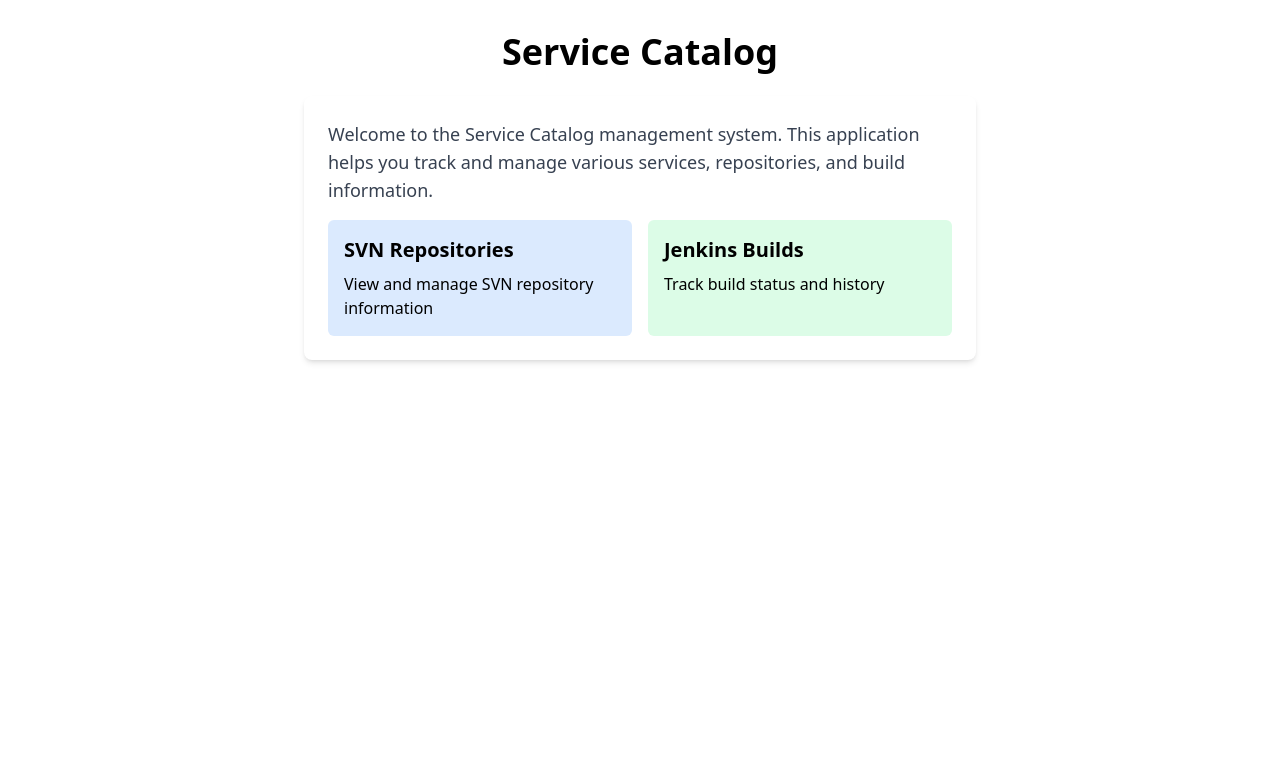
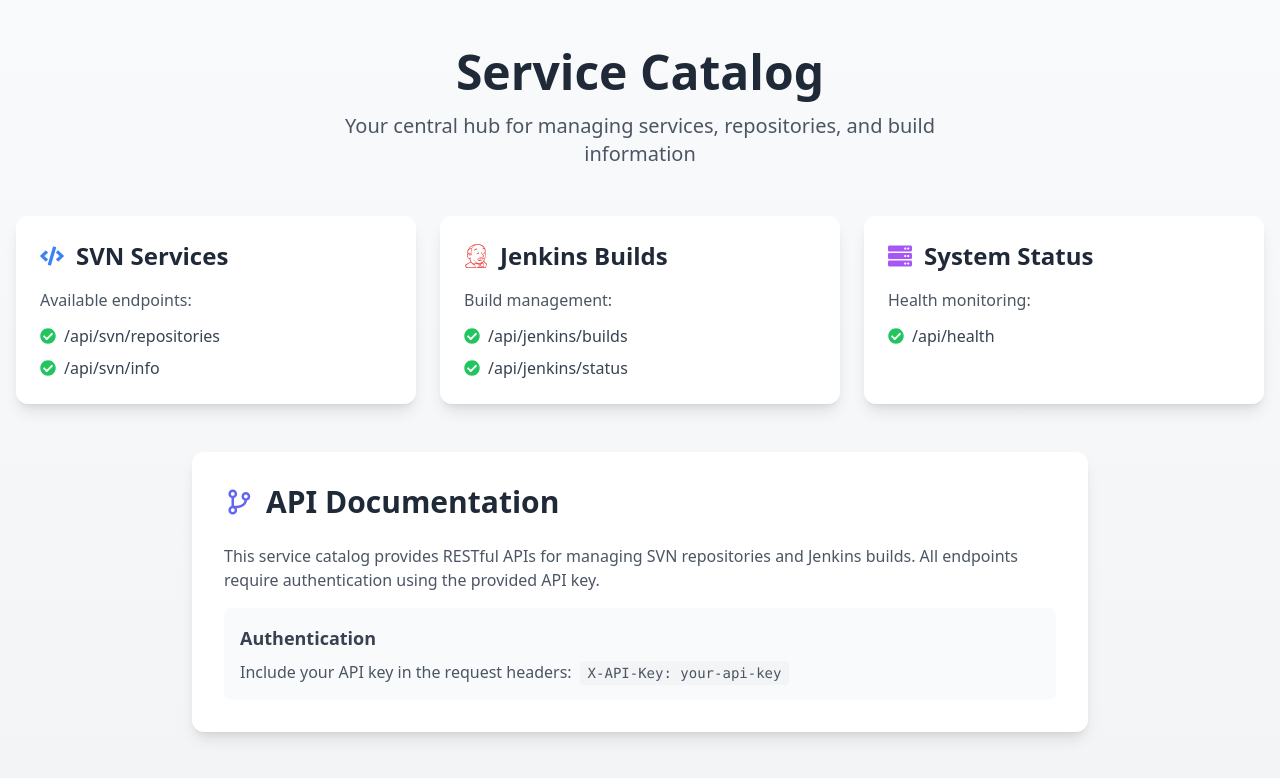
Before and after one commit to guidohollander/catalog-rest-server, a Next.js app: page / in a window 1280 px wide. Shown: the top 778 px of the page. Built offline with nearby package versions, Linux system fonts and the light colour scheme.

Commit message:
Deployment update 2024-12-20 11:22:26

```diff
--- a/app/page.tsx
+++ b/app/page.tsx
@@ -1,21 +1,98 @@
+import { FaServer, FaJenkins, FaCode, FaDatabase, FaCheckCircle } from 'react-icons/fa';
+import { BiGitBranch } from 'react-icons/bi';
+
 export default function Home() {
   return (
-    <div className="container mx-auto px-4 py-8">
-      <h1 className="text-4xl font-bold text-center mb-6">Service Catalog</h1>
-      <div className="max-w-2xl mx-auto bg-white shadow-md rounded-lg p-6">
-        <p className="text-lg text-gray-700 mb-4">
-          Welcome to the Service Catalog management system.
-          This application helps you track and manage various services,
-          repositories, and build information.
-        </p>
-        <div className="grid grid-cols-2 gap-4">
-          <div className="bg-blue-100 p-4 rounded-md">
-            <h2 className="text-xl font-semibold mb-2">SVN Repositories</h2>
-            <p>View and manage SVN repository information</p>
+    <div className="min-h-screen bg-gradient-to-b from-gray-50 to-gray-100">
+      <div className="container mx-auto px-4 py-12">
+        <div className="text-center mb-12">
+          <h1 className="text-5xl font-bold text-gray-800 mb-4">Service Catalog</h1>
+          <p className="text-xl text-gray-600 max-w-2xl mx-auto">
+            Your central hub for managing services, repositories, and build information
+          </p>
+        </div>
+
+        <div className="grid md:grid-cols-2 lg:grid-cols-3 gap-6 max-w-7xl mx-auto">
+          {/* SVN Section */}
+          <div className="bg-white rounded-xl shadow-lg p-6 transform transition-all hover:scale-105">
+            <div className="flex items-center mb-4">
+              <FaCode className="text-blue-500 text-2xl mr-3" />
+              <h2 className="text-2xl font-semibold text-gray-800">SVN Services</h2>
+            </div>
+            <div className="space-y-3">
+              <p className="text-gray-600">Available endpoints:</p>
+              <ul className="space-y-2 text-gray-700">
+                <li className="flex items-center">
+                  <FaCheckCircle className="text-green-500 mr-2" />
+                  <span>/api/svn/repositories</span>
+                </li>
+                <li className="flex items-center">
+                  <FaCheckCircle className="text-green-500 mr-2" />
+                  <span>/api/svn/info</span>
+                </li>
+              </ul>
+            </div>
           </div>
-          <div className="bg-green-100 p-4 rounded-md">
-            <h2 className="text-xl font-semibold mb-2">Jenkins Builds</h2>
-            <p>Track build status and history</p>
+
+          {/* Jenkins Section */}
+          <div className="bg-white rounded-xl shadow-lg p-6 transform transition-all hover:scale-105">
+            <div className="flex items-center mb-4">
+              <FaJenkins className="text-red-500 text-2xl mr-3" />
+              <h2 className="text-2xl font-semibold text-gray-800">Jenkins Builds</h2>
+            </div>
+            <div className="space-y-3">
+              <p className="text-gray-600">Build management:</p>
+              <ul className="space-y-2 text-gray-700">
+                <li className="flex items-center">
+                  <FaCheckCircle className="text-green-500 mr-2" />
+                  <span>/api/jenkins/builds</span>
+                </li>
+                <li className="flex items-center">
+                  <FaCheckCircle className="text-green-500 mr-2" />
+                  <span>/api/jenkins/status</span>
+                </li>
+              </ul>
+            </div>
+          </div>
+
+          {/* System Status */}
+          <div className="bg-white rounded-xl shadow-lg p-6 transform transition-all hover:scale-105">
+            <div className="flex items-center mb-4">
+              <FaServer className="text-purple-500 text-2xl mr-3" />
+              <h2 className="text-2xl font-semibold text-gray-800">System Status</h2>
+            </div>
+            <div className="space-y-3">
+              <p className="text-gray-600">Health monitoring:</p>
+              <ul className="space-y-2 text-gray-700">
+                <li className="flex items-center">
+                  <FaCheckCircle className="text-green-500 mr-2" />
+                  <span>/api/health</span>
+                </li>
+              </ul>
+            </div>
+          </div>
+        </div>
+
+        {/* API Documentation */}
+        <div className="mt-12 bg-white rounded-xl shadow-lg p-8 max-w-4xl mx-auto">
+          <div className="flex items-center mb-6">
+            <BiGitBranch className="text-indigo-500 text-3xl mr-3" />
+            <h2 className="text-3xl font-semibold text-gray-800">API Documentation</h2>
+          </div>
+          <div className="prose max-w-none">
+            <p className="text-gray-600 mb-4">
+              This service catalog provides RESTful APIs for managing SVN repositories and Jenkins builds.
+              All endpoints require authentication using the provided API key.
+            </p>
+            <div className="bg-gray-50 rounded-lg p-4">
+              <h3 className="text-lg font-semibold text-gray-700 mb-2">Authentication</h3>
+              <p className="text-gray-600">
+                Include your API key in the request headers:
+                <code className="bg-gray-100 text-sm px-2 py-1 rounded ml-2">
+                  X-API-Key: your-api-key
+                </code>
+              </p>
+            </div>
           </div>
         </div>
       </div>
--- a/package.json
+++ b/package.json
@@ -15,6 +15,7 @@
     "next": "^15.0.3",
     "react": "^18.3.1",
     "react-dom": "^18.3.1",
+    "react-icons": "^5.4.0",
     "winston": "^3.11.0",
     "xml2js": "^0.6.2"
   },
```
Also changed, not shown: 1 other file (tests, documents, lock files or other folders).
